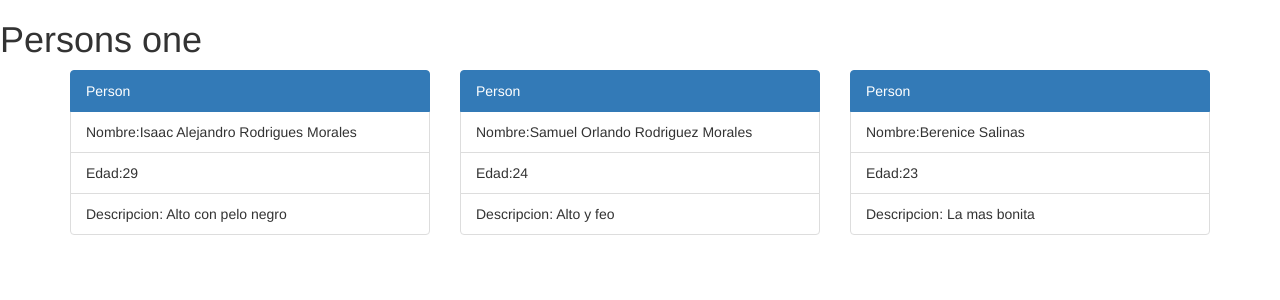
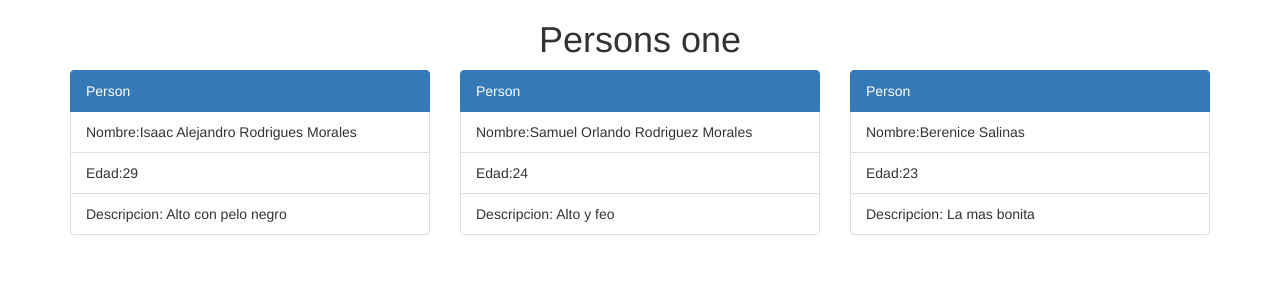
Before and after one commit to isaacrdz/humans, a Django app: page / in a window 1280 px wide. Shown: the top 300 px of the page. Run offline with Django 3.2, Linux system fonts and the light colour scheme; data comes from the database, SQL or seed files in the repository; some libraries are stand-ins or nearby versions.

Commit message:
added bootstrap

```diff
--- a/templates/persons.html
+++ b/templates/persons.html
@@ -7,7 +7,7 @@
 </head>
 <body>
 
-<h1>Persons one</h1>
+<h1 class="text-center">Persons one</h1>
 <div class="container">
 	<div class="row">
 	{% for p in person %}
```
